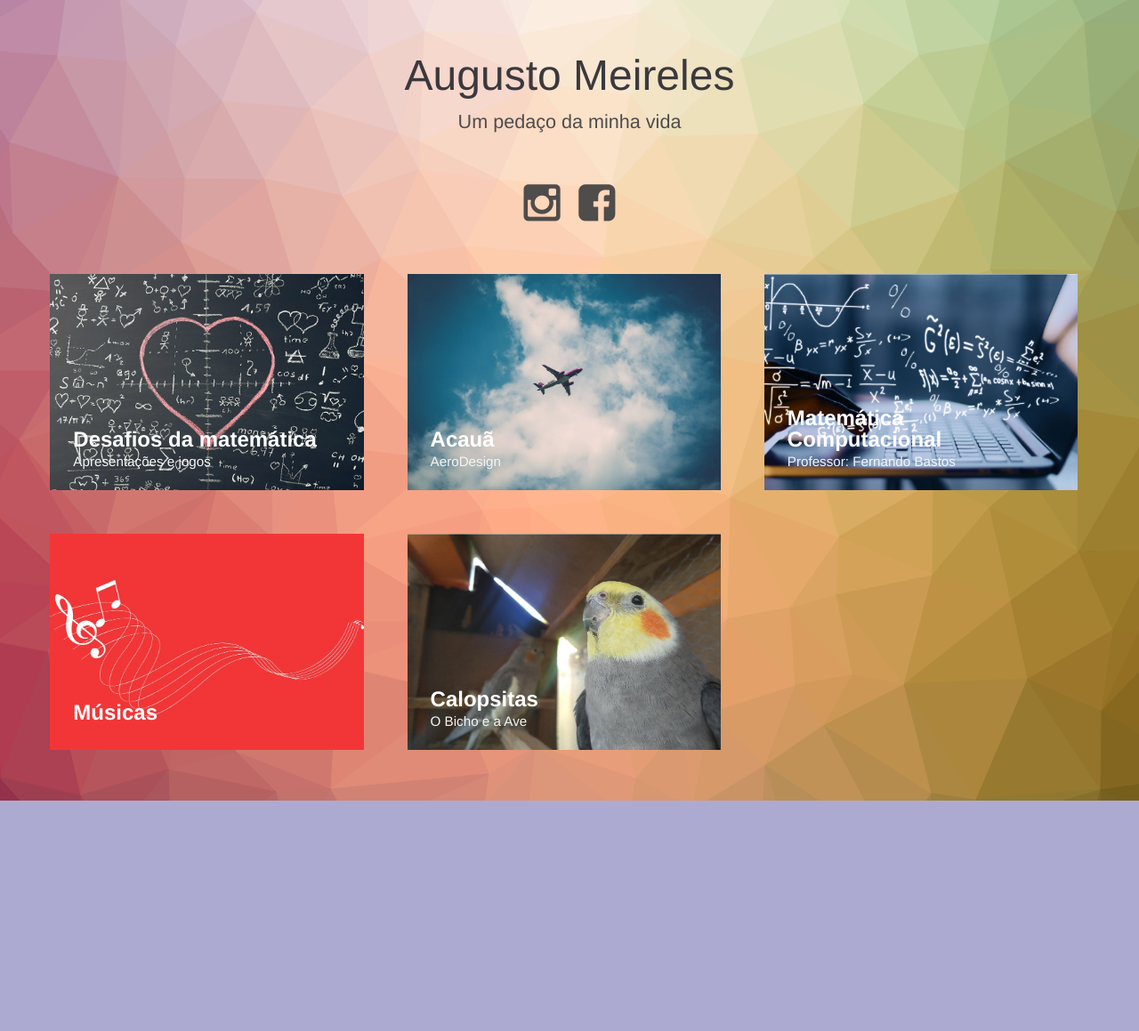
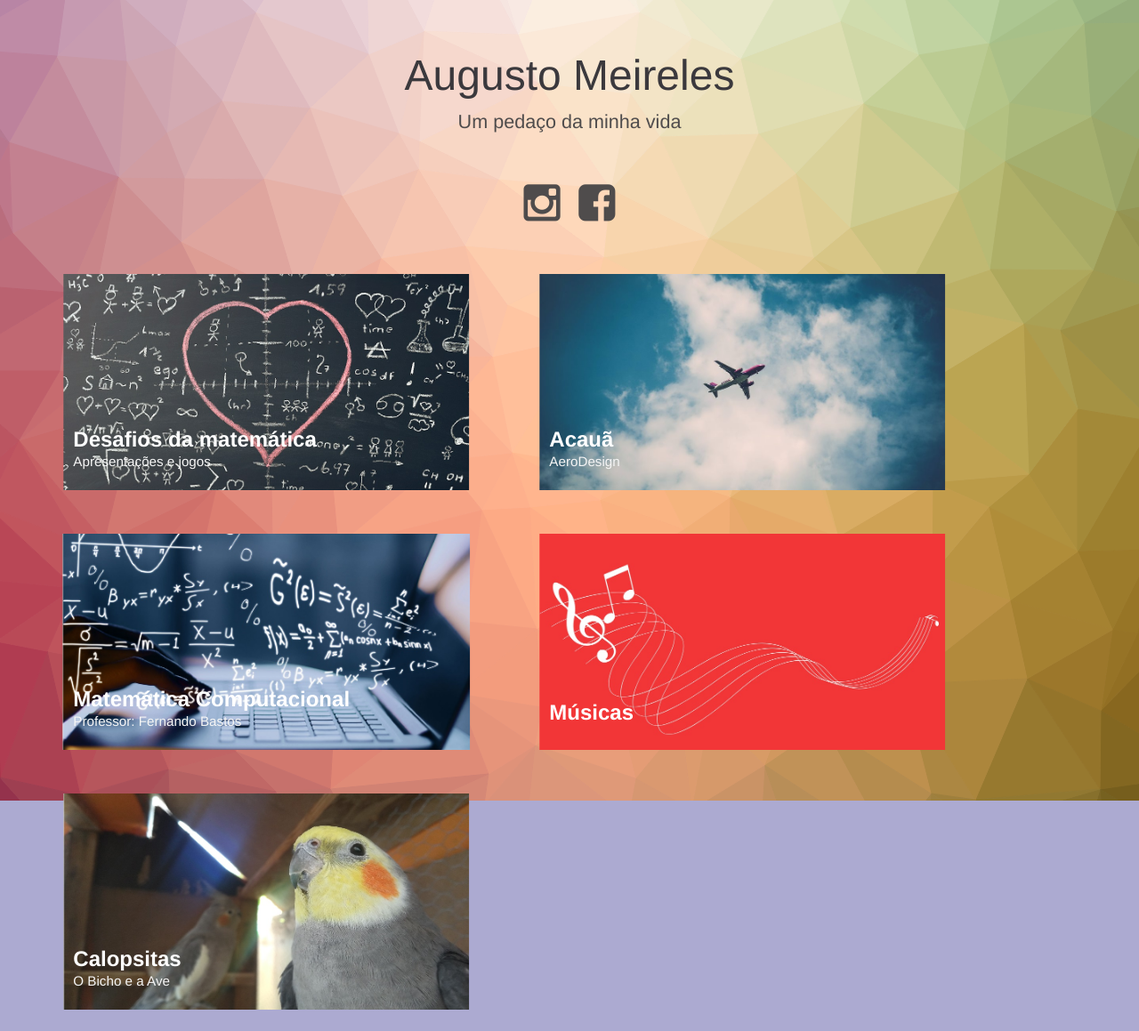
Before and after one commit to AugustoMeireles/AugustoMeireles, a Jekyll site: the page built from index.html, in a window 1280 px wide. Shown: the whole page at 89% size. Built offline with Jekyll 4.4.1, drawn with Linux system fonts in a browser that asks for light colours; before the commit the page ends 900 px from its top, so only the background shows below that.

Commit message:
Update modern-blog.css

```diff
--- a/css/modern-blog.css
+++ b/css/modern-blog.css
@@ -4,7 +4,7 @@
 .card {
 	position: relative;
 	float: left;
-	width: 29%;
+	width: 40%;
 	height: 0;
 	margin: 2%;
 	padding-bottom: 20%;
```
